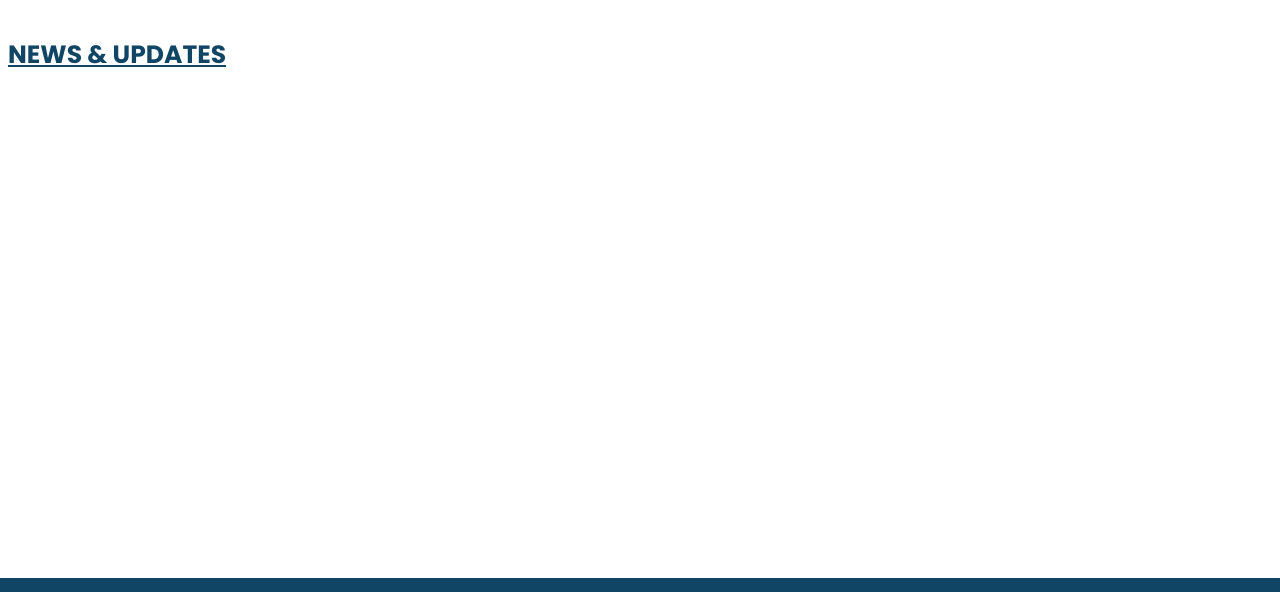
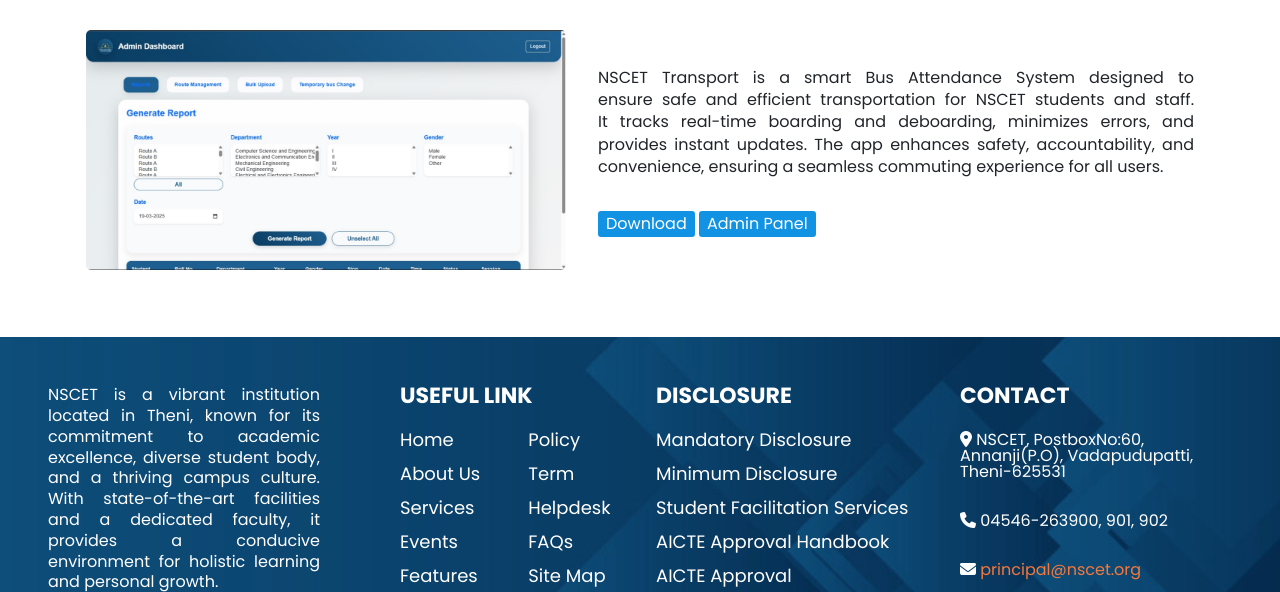
Before and after one commit to InnovativeSPIN/NSCET_WEBSITE, a PHP site: page /transport/index.php in a window 1280 px wide. Shown: the part 1013-1605 px from the top of the page. Run offline with PHP 8.4, Linux system fonts and the light colour scheme; data that the repository does not hold is empty; some libraries are stand-ins or nearby versions; some web fonts are replaced.

Commit message:
transport page added

```diff
--- a/resources/navbar.php
+++ b/resources/navbar.php
@@ -24,7 +24,7 @@
     <div class="social_media">
         <div class="top-social">
             <div>
-                <a href="/contact/" class="fixed-twitter" target="_blank"><i class="fa-solid fa-address-book"></i></a>
+                <a href="/demo/contact/" class="fixed-twitter" target="_blank"><i class="fa-solid fa-address-book"></i></a>
             </div>
             <div>
                 <a href="https://www.linkedin.com/company/nscet/" class="fixed-linkedin" target="_blank"><i class="fa fa-linkedin"></i></a>
@@ -116,7 +116,7 @@
                 <div class="mobile_social_media ">
                     <div class="mobile_top_social">
                         <div>
-                            <a href="/contact/" class="fixed-twitter" target="_blank"><i class="fa-solid fa-address-book"></i></a>
+                            <a href="/demo/contact/" class="fixed-twitter" target="_blank"><i class="fa-solid fa-address-book"></i></a>
                         </div>
                         <div>
                             <a href="https://www.linkedin.com/company/nscet/" class="fixed-linkedin" target="_blank"><i class="fa fa-linkedin"></i></a>
--- /dev/null
+++ b/transport/index.php
@@ -0,0 +1,115 @@
+<?php
+
+include('../resources/conn.php');
+
+
+?>
+
+
+<!DOCTYPE html>
+<html lang="en">
+<head>
+  <meta charset="UTF-8">
+  <meta name="viewport" content="width=device-width, initial-scale=1.0">
+  <title>Transports | <?php echo $colle_Name; ?></title>
+  <link rel="stylesheet" href="https://stackpath.bootstrapcdn.com/bootstrap/5.0.0-alpha1/css/bootstrap.min.css" integrity="sha384-r4NyP46KrjDleawBgD5tp8Y7UzmLA05oM1iAEQ17CSuDqnUK2+k9luXQOfXJCJ4I" crossorigin="anonymous">
+  <script src="https://cdn.jsdelivr.net/npm/popper.js@1.16.0/dist/umd/popper.min.js" integrity="sha384-Q6E9RHvbIyZFJoft+2mJbHaEWldlvI9IOYy5n3zV9zzTtmI3UksdQRVvoxMfooAo" crossorigin="anonymous"></script>
+  <script src="https://stackpath.bootstrapcdn.com/bootstrap/5.0.0-alpha1/js/bootstrap.min.js" integrity="sha384-oesi62hOLfzrys4LxRF63OJCXdXDipiYWBnvTl9Y9/TRlw5xlKIEHpNyvvDShgf/" crossorigin="anonymous"></script>
+
+<!-- custom css -->
+<link rel="stylesheet" href="../assets/css/resources/style.css">
+<style>
+.main_section img{
+    width:480px;
+    border-radius:5px;
+}
+.main_section{
+    display:flex;
+    justify-content:center;
+    align-items:center;
+    gap:2rem;
+    margin-top:3rem;
+    padding:1rem;
+}
+.main_section  p{
+    line-height:1.4rem;
+    font-size:clamp(20px,2vm,22px);
+     text-align:justify;
+}
+ .app_btn{
+     padding:5px 8px;
+     border:none;
+     border-radius:3px;
+     background:var(--primary-color);
+     color:var(--text-color);
+     margin-top:2rem;
+ }
+ .head_text{
+     font-size:clamp(22px,2vw,30px);
+     color:var(--primary-color);
+     text-align:center;
+     margin-top:3rem;
+     margin-bottom:3rem;
+     font-weight:bold;
+ }
+ @media screen and (max-width:768px){
+     .main_section{
+         flex-direction:column;
+     }
+ }
+</style>
+
+<!-- custom js -->
+<script src="https://kit.fontawesome.com/181ea7bd20.js" crossorigin="anonymous"></script>
+</head>
+<body>
+
+<?php include('../resources/navbar.php');?>
+
+<h2 class='head_text'>About</h2>
+<div class='about_main_content container main_section'>
+    <div class='about_img'>
+        <img src='../assets/img/infra/transportation.png' alt='' >
+    </div>
+<div>
+    <p class='about_content'>
+
+        Nadar Saraswathi College of Engineering and Technology (NSCET) offers safe and reliable transport facilities covering nearby towns and villages. Our fleet of well-maintained buses ensures timely pickup and drop-off for students and staff. We prioritize safety, comfort, and punctuality to provide a hassle-free commuting experience for everyone.
+    </p>
+</div>
+</div>
+<h2 class='head_text'>Bus Attendance Management Application</h2>
+<div class='transport_application container main_section'>
+    <div class='app_img'>
+          <img src='../assets/img/transport/admin_img.png' alt='' >
+    </div>
+    <div>
+        <p>
+            NSCET Transport is a smart Bus Attendance System designed to ensure safe and efficient transportation for NSCET students and staff. It tracks real-time boarding and deboarding, minimizes errors, and provides instant updates. The app enhances safety, accountability, and convenience, ensuring a seamless commuting experience for all users.
+        </p>
+        <a href='../assets/img/transport/app.apk' download >
+        <button class='app_btn'>
+        Download
+    </button>
+     </a>
+      <a href='https://nscet.org/bus_attendance/bus_attendance_admin/dashboard.html' target='_blank' >
+        <button class='app_btn'>
+        Admin Panel
+    </button>
+     </a>
+    </div>
+
+
+</div>
+
+
+
+
+
+
+<?php include('../resources/footer.php'); ?>
+
+<!-- custom js -->
+<script src="./assets/js/resources/script.js"></script>
+</body>
+</html>
```
Also changed, not shown: assets/img/transport/admin_img.png (added), 1 other file.
